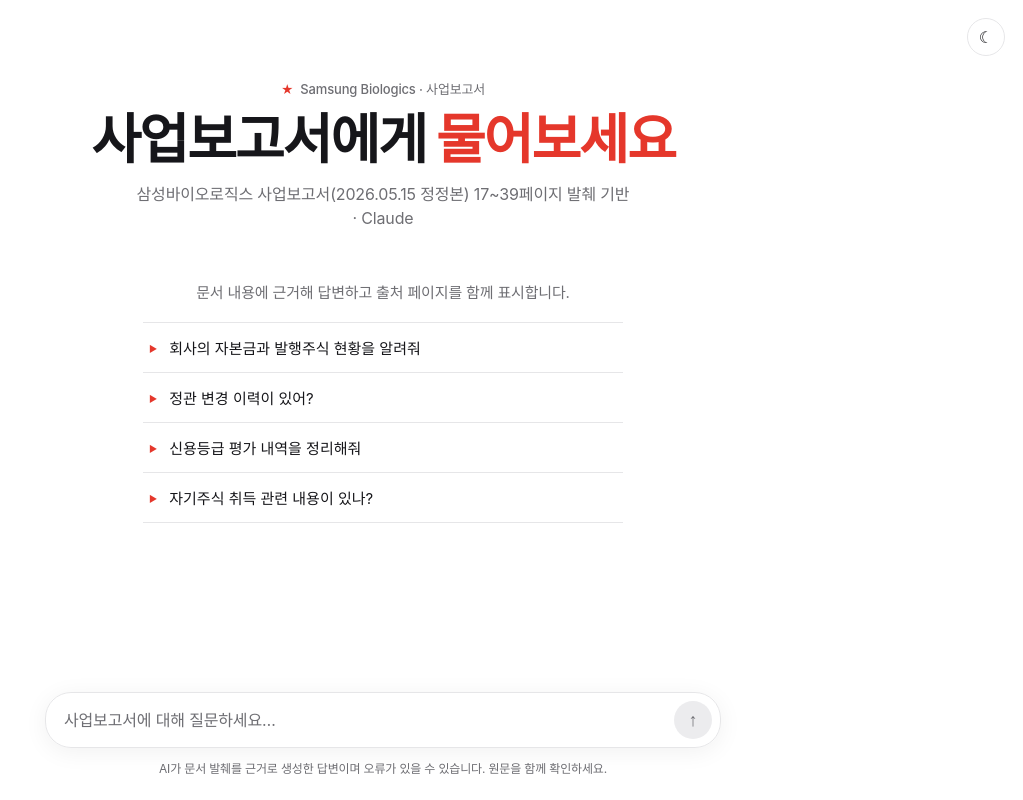
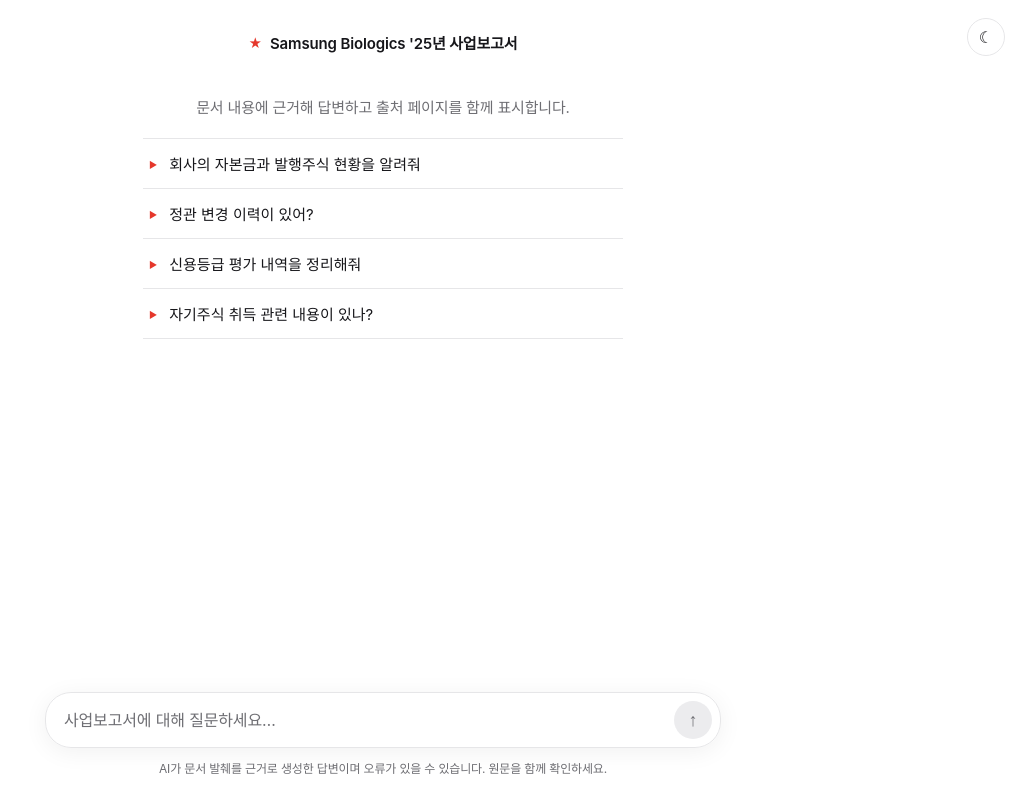
Before and after one commit to heewonkim-git/naiveragchat, a Next.js app: page / in a window 1280 px wide. Shown: the whole page, without its empty margins (257-1280 px from the left). Built offline with nearby package versions, Linux system fonts and the light colour scheme.

Commit message:
헤더 간소화: 제목/서브텍스트 제거, 상단 브랜드 라벨 한 줄만

```diff
--- a/app/globals.css
+++ b/app/globals.css
@@ -105,23 +105,24 @@
   transform: scale(0.92);
 }
 
-/* Header */
+/* Header — 한 줄 브랜드 라벨만 */
 .masthead {
-  padding: 76px 0 32px;
+  padding: 30px 0 22px;
   text-align: center;
 }
 .eyebrow {
-  font-size: 13px;
-  color: var(--muted);
-  font-weight: 500;
-  margin: 0 0 12px;
+  font-size: 15px;
+  color: var(--text);
+  font-weight: 600;
+  letter-spacing: -0.01em;
+  margin: 0;
   display: inline-flex;
   align-items: center;
-  gap: 7px;
+  gap: 8px;
 }
 .eyebrow .star {
   color: var(--accent);
-  font-size: 12px;
+  font-size: 13px;
 }
 .title {
   font-size: clamp(34px, 6.5vw, 54px);
--- a/app/page.tsx
+++ b/app/page.tsx
@@ -148,14 +148,7 @@
 
       <header className="masthead">
         <p className="eyebrow">
-          <span className="star">★</span> Samsung Biologics · 사업보고서
-        </p>
-        <h1 className="title">
-          사업보고서에게 <em>물어보세요</em>
-        </h1>
-        <p className="subtitle">
-          삼성바이오로직스 사업보고서(2026.05.15 정정본) 17~39페이지 발췌 기반 ·
-          Claude
+          <span className="star">★</span> Samsung Biologics &apos;25년 사업보고서
         </p>
       </header>
 
```
